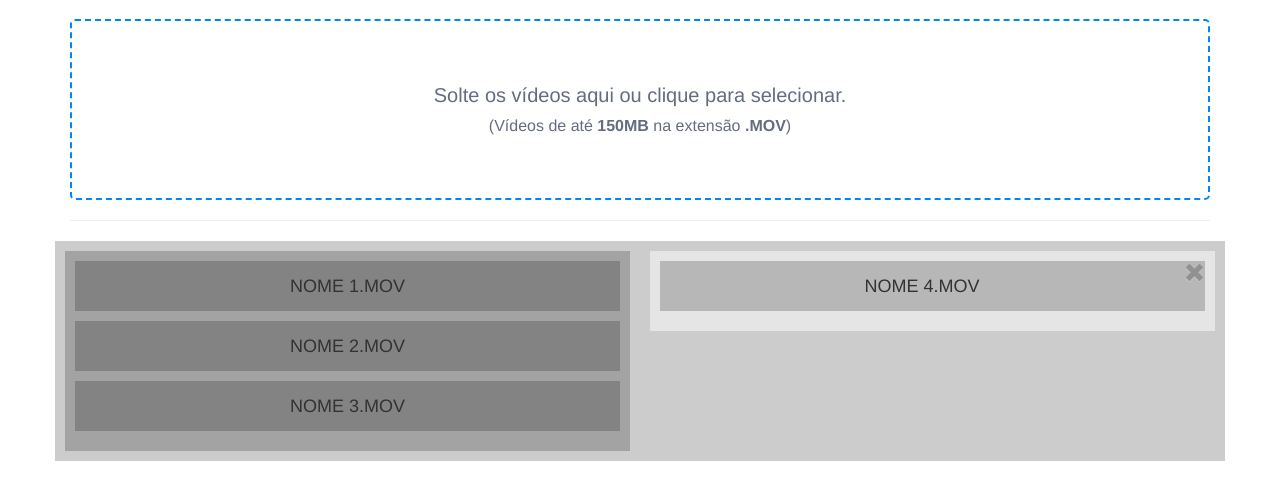
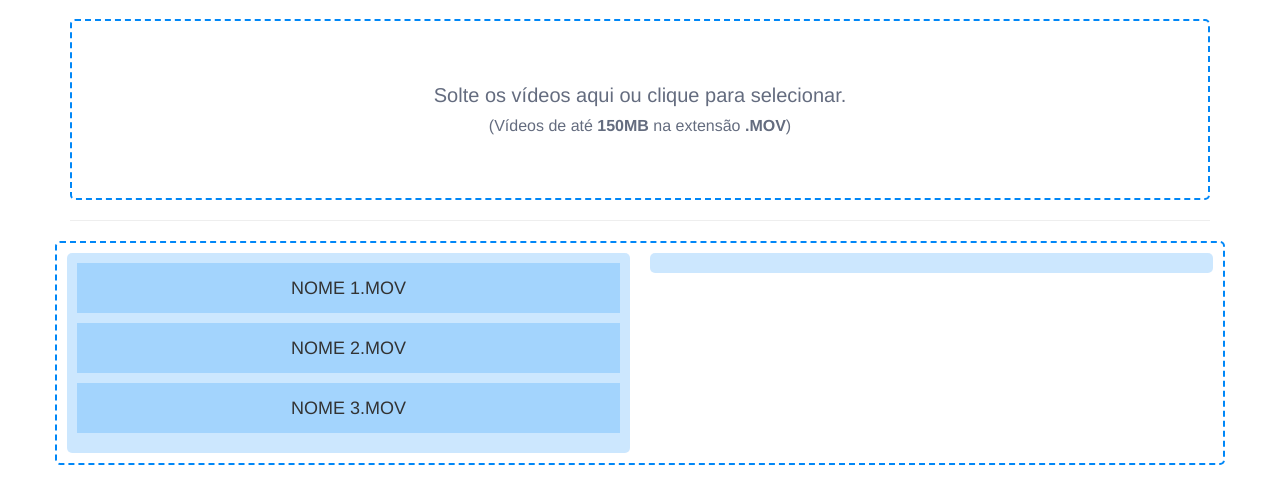
Before and after one commit to nathanribeiroo/ds_config, a Node project: template app/views/upload/index.ejs in a window 1280 px wide. Shown: the part 51-555 px from the top of the page. Run offline with Node 20 templates, Linux system fonts and the light colour scheme; the template is opened without the code that fills it, so the values that code supplies are empty.

Commit message:
css atualizado

```diff
--- a/app/public/css/upload.css
+++ b/app/public/css/upload.css
@@ -14,7 +14,8 @@
 }
 
 .box-list {
-    background-color: rgba(0, 0, 0, 0.2);
+    border-radius: 5px;
+    border: 2px dashed #0087F7;
 }
 
 .padding-box {
@@ -24,7 +25,7 @@
 .item-list {
     width: 100%;
     font-size: 18px;
-    background-color: rgba(0, 0, 0, 0.2);
+    background-color: rgba(0,135,247, 0.2);
     line-height: 50px;
     cursor: pointer;
     cursor: hand;
@@ -32,12 +33,14 @@
 
 .listA {
     text-align: center;
-    background-color: rgba(0, 0, 0, 0.2);
+    border-radius: 5px;
+    background-color: rgba(0,135,247, 0.2);
     padding: 10px;
 }
 
 .listB {
     text-align: center;
-    background-color: rgba(255, 255, 255, 0.5);
+    border-radius: 5px;
+    background-color: rgba(0,135,247, 0.2);
     padding: 10px;
 }
--- a/app/views/upload/index.ejs
+++ b/app/views/upload/index.ejs
@@ -47,14 +47,7 @@
             </div>
             <div class="col-xs-6 col-sm-6 col-md-6 col-lg-6 padding-box">
                 <div id="list-playlist" class="listB">
-                    <p class="item-list">
-                        <button type="button" class="close" data-dismiss="item-list" aria-label="Close">
-                            <span aria-hidden="true">
-                               <span class="glyphicon glyphicon-remove" aria-hidden="true"></span>
-                            </span>
-                        </button>
-                        NOME 4.MOV
-                    </p>
+
                 </div>
             </div>
         </div>
```
